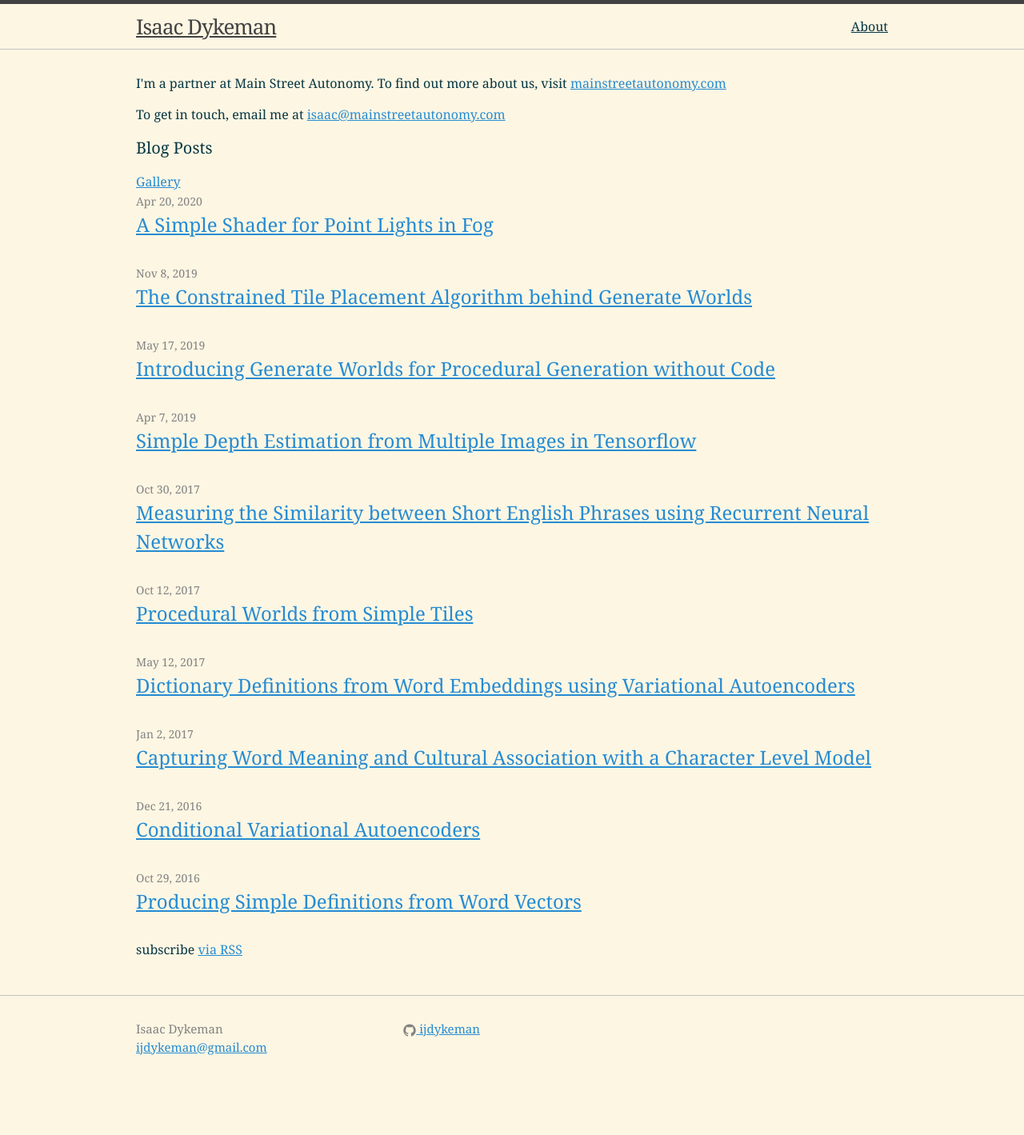
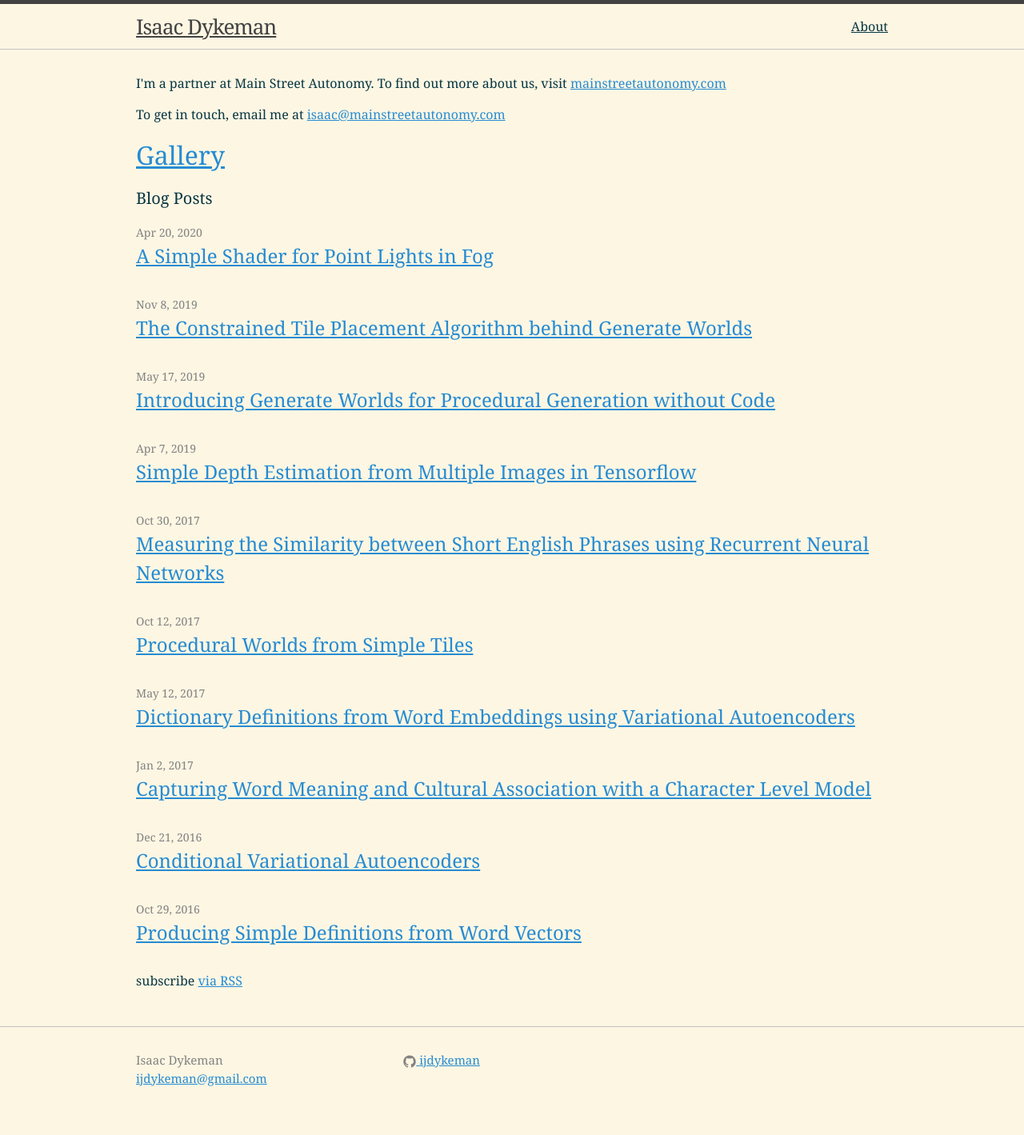
Before and after one commit to IJDykeman/ijdykeman.github.io, a Jekyll site: the page built from index.html, in a window 1280 px wide. Shown: the whole page at 80% size. Built offline with Jekyll 4.4.1, drawn with Linux system fonts in a browser that asks for light colours; before the commit the page ends 1380 px from its top, so only the background shows below that.

Commit message:
Bigger link

```diff
--- a/index.html
+++ b/index.html
@@ -7,9 +7,10 @@ layout: default
   </p>
   <p>
   To get in touch, email me at <a href = "mailto: isaac@mainstreetautonomy.com">isaac@mainstreetautonomy.com</a></p>
+  <h1 class="gallery-link"><a href="/gallery/">Gallery</a></h1>
+
   <h1 class="page-heading">Blog Posts</h1>
 
-  <a class="gallery-link" href="/gallery/">Gallery</a>
 
 
   <ul class="post-list">
```
